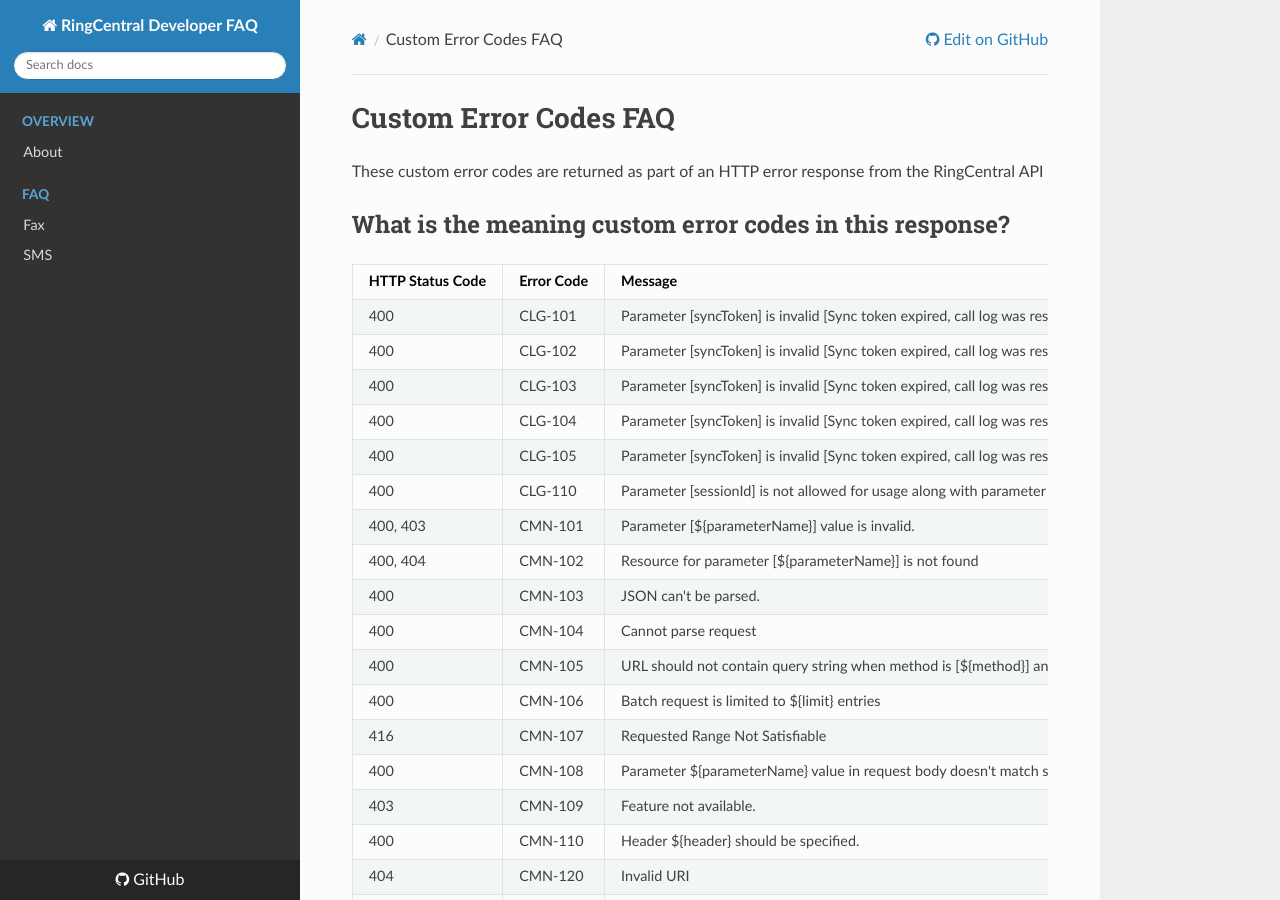
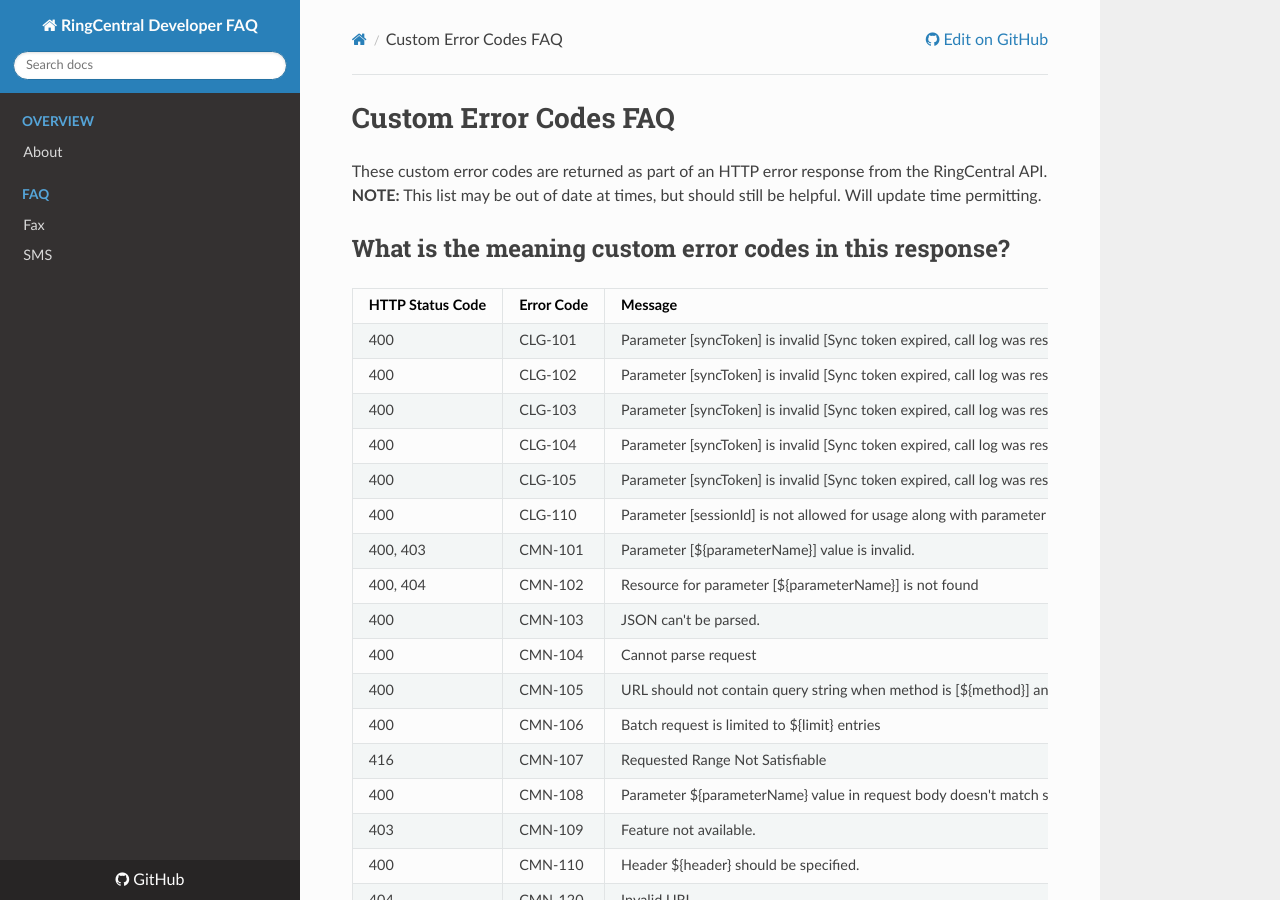
Before and after one commit to ringcentral/ringcentral-faq, an MkDocs documentation site: the page built from docs/customErrorCodes.md, in a window 1280 px wide and 900 px high. Built offline with MkDocs 1.6.1, drawn with Linux system fonts in a browser that asks for light colours; nearby versions of some CDN libraries; old or Windows-style settings are respelled for this version of MkDocs.

Commit message:
Add note that the list may be out of date at times

```diff
--- a/docs/customErrorCodes.md
+++ b/docs/customErrorCodes.md
@@ -1,6 +1,7 @@
 # Custom Error Codes FAQ
 
-These custom error codes are returned as part of an HTTP error response from the RingCentral API
+These custom error codes are returned as part of an HTTP error response from the RingCentral API.
+**NOTE:** This list may be out of date at times, but should still be helpful. Will update time permitting.
 
 ## What is the meaning custom error codes in this response?
 
```
